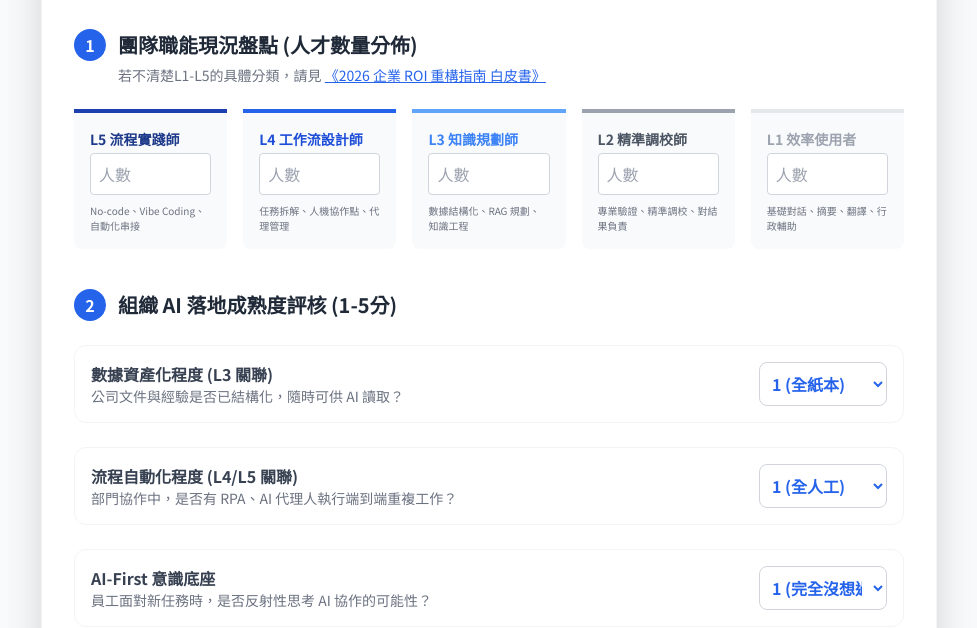
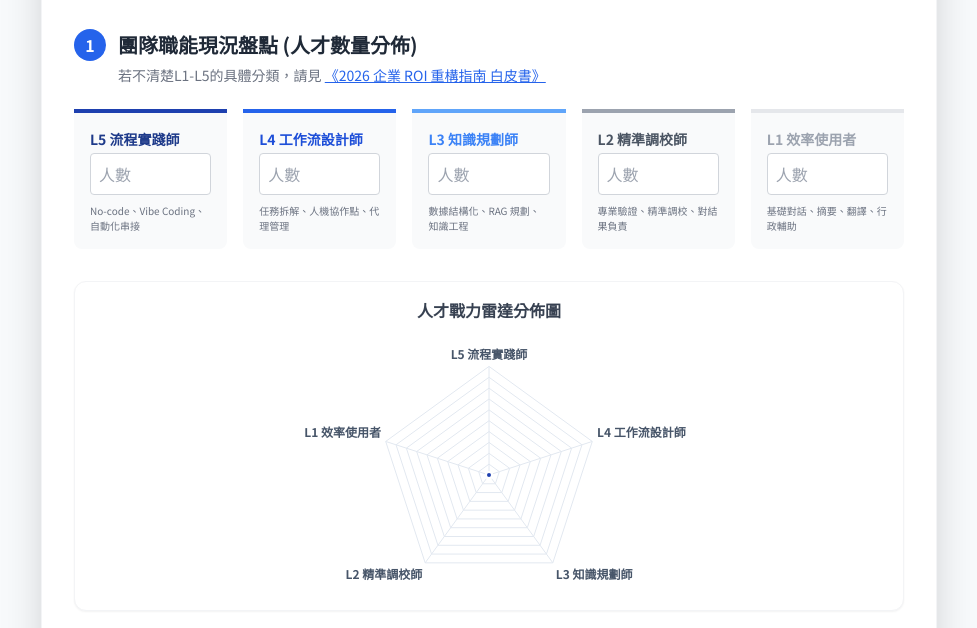
Before and after one commit to yujingio/ai-assessment, a plain HTML site: page index.html in a window 1280 px wide. Shown: the part 172-800 px from the top of the page, without its empty margins (151-1128 px from the left). Drawn offline with nearby package versions, Linux system fonts and the light colour scheme.

Commit message:
add radar

```diff
--- a/index.html
+++ b/index.html
@@ -23,6 +23,9 @@
         .pyramid-bg { background: linear-gradient(180deg, #1e40af 0%, #3b82f6 100%); }
         .input-focus:focus { border-color: #3b82f6; outline: none; box-shadow: 0 0 0 3px rgba(59, 130, 246, 0.2); }
     </style>
+
+    <script src="https://cdn.jsdelivr.net/npm/chart.js"></script>
+
 </head>
 <body class="py-8 px-4">
 
@@ -82,6 +85,12 @@
                         <p class="text-[10px] text-gray-500 mt-2">基礎對話、摘要、翻譯、行政輔助</p>
                     </div>
                 </div>
+	<div class="mt-8 p-4 bg-white rounded-xl border border-gray-100 shadow-sm">
+	    <h3 class="text-center font-bold text-gray-700 mb-4">人才戰力雷達分佈圖</h3>
+	    <div class="relative h-64 w-full md:w-3/4 mx-auto">
+	        <canvas id="talentRadarChart"></canvas>
+	    </div>
+	</div>
             </section>
 
             <section>
@@ -95,7 +104,7 @@
                             <h3 class="font-bold text-gray-700">數據資產化程度 (L3 關聯)</h3>
                             <p class="text-sm text-gray-500">公司文件與經驗是否已結構化，隨時可供 AI 讀取？</p>
                         </div>
-                        <select id="score-data" onchange="calculateResults()" class="p-2 bg-white border border-gray-300 rounded-lg font-bold text-blue-600 w-32">
+                        <select id="score-data" onchange="calculateResults()" class="p-2 bg-white border border-gray-300 rounded-lg font-bold text-blue-600 w-80">
                             <option value="1">1 (全紙本)</option>
                             <option value="2">2（有些紙本有些數位）</option>
                             <option value="3">3（每人不同的數位檔案）</option>
@@ -108,7 +117,7 @@
                             <h3 class="font-bold text-gray-700">流程自動化程度 (L4/L5 關聯)</h3>
                             <p class="text-sm text-gray-500">部門協作中，是否有 RPA、AI 代理人執行端到端重複工作？</p>
                         </div>
-                        <select id="score-flow" onchange="calculateResults()" class="p-2 bg-white border border-gray-300 rounded-lg font-bold text-blue-600 w-32">
+                        <select id="score-flow" onchange="calculateResults()" class="p-2 bg-white border border-gray-300 rounded-lg font-bold text-blue-600 w-80">
                             <option value="1">1 (全人工)</option>
                             <option value="2">2（人工數位流程，無專用系統）</option>
                             <option value="3">3（專用系統的數位流程）</option>
@@ -121,7 +130,7 @@
                             <h3 class="font-bold text-gray-700">AI-First 意識底座</h3>
                             <p class="text-sm text-gray-500">員工面對新任務時，是否反射性思考 AI 協作的可能性？</p>
                         </div>
-                        <select id="score-mindset" onchange="calculateResults()" class="p-2 bg-white border border-gray-300 rounded-lg font-bold text-blue-600 w-32">
+                        <select id="score-mindset" onchange="calculateResults()" class="p-2 bg-white border border-gray-300 rounded-lg font-bold text-blue-600 w-80">
                             <option value="1">1 (完全沒想過使用 AI)</option>
                             <option value="2">2（少數情況想到使用 AI）</option>
                             <option value="3">3（會想到新的想使用 AI 的情景）</option>
@@ -186,6 +195,67 @@
     </div>
 
     <script>
+
+// --- 新增開始：雷達圖邏輯 ---
+let radarChartInstance = null;
+
+function updateChart(l5, l4, l3, l2, l1) {
+    const ctx = document.getElementById('talentRadarChart');
+    if (!ctx) return;
+
+    const dataValues = [l5, l4, l3, l2, l1];
+
+    // 如果圖表已存在，則更新數據；否則初始化新圖表
+    if (radarChartInstance) {
+        radarChartInstance.data.datasets[0].data = dataValues;
+        radarChartInstance.update();
+    } else {
+        radarChartInstance = new Chart(ctx, {
+            type: 'radar',
+            data: {
+                labels: ['L5 流程實踐師', 'L4 工作流設計師', 'L3 知識規劃師', 'L2 精準調校師', 'L1 效率使用者'],
+                datasets: [{
+                    label: '目前人數',
+                    data: dataValues,
+                    backgroundColor: 'rgba(59, 130, 246, 0.2)', // 藍色半透明填充
+                    borderColor: 'rgba(59, 130, 246, 1)',     // 藍色邊框
+                    pointBackgroundColor: '#1e40af',           // 深藍色節點
+                    pointBorderColor: '#fff',
+                    pointHoverBackgroundColor: '#fff',
+                    pointHoverBorderColor: '#1e40af',
+                    borderWidth: 2
+                }]
+            },
+            options: {
+                responsive: true,
+                maintainAspectRatio: false,
+                scales: {
+                    r: {
+                        angleLines: { color: '#e2e8f0' },
+                        grid: { color: '#e2e8f0' },
+                        pointLabels: {
+                            font: { size: 12, family: "'Noto Sans TC', sans-serif", weight: 'bold' },
+                            color: '#475569'
+                        },
+                        ticks: {
+                            display: false, // 隱藏數值刻度，保持畫面簡潔
+                            beginAtZero: true
+                        },
+                        suggestedMin: 0,
+                        suggestedMax: 5 // 給予預設最大值，避免圖形在數值小時縮太小
+                    }
+                },
+                plugins: {
+                    legend: { display: false } // 隱藏圖例
+                }
+            }
+        });
+    }
+}
+// --- 新增結束 ---
+
+
+
         function calculateResults() {
             // 1. 取得數值
             const l5 = parseInt(document.getElementById('count-l5').value) || 0;
@@ -198,6 +268,7 @@
             const scoreData = parseInt(document.getElementById('score-data').value);
             const scoreFlow = parseInt(document.getElementById('score-flow').value);
             const scoreMind = parseInt(document.getElementById('score-mindset').value);
+		updateChart(l5, l4, l3, l2, l1);
 
             let riskList = [];
             let actionList = [];
```
